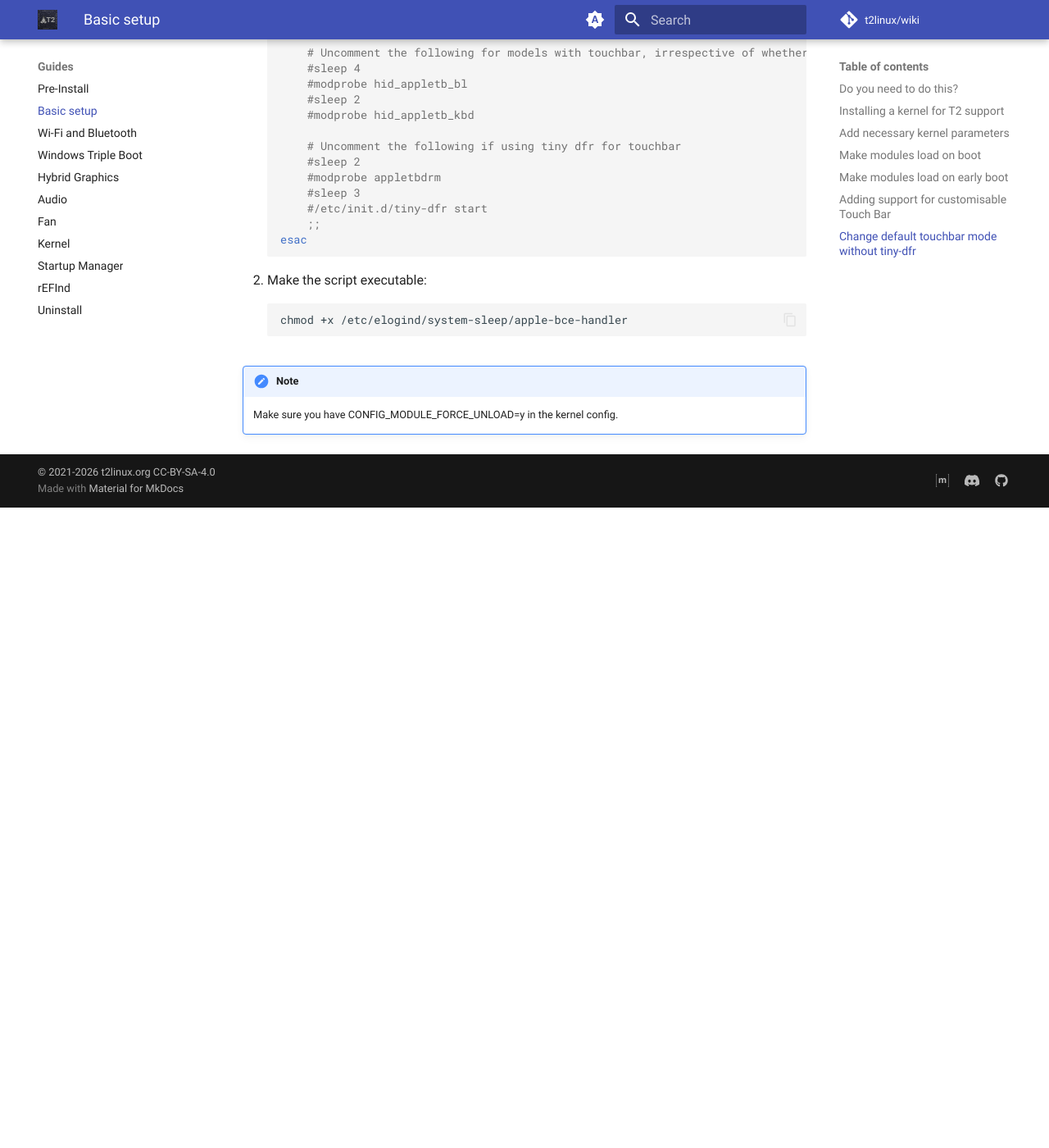
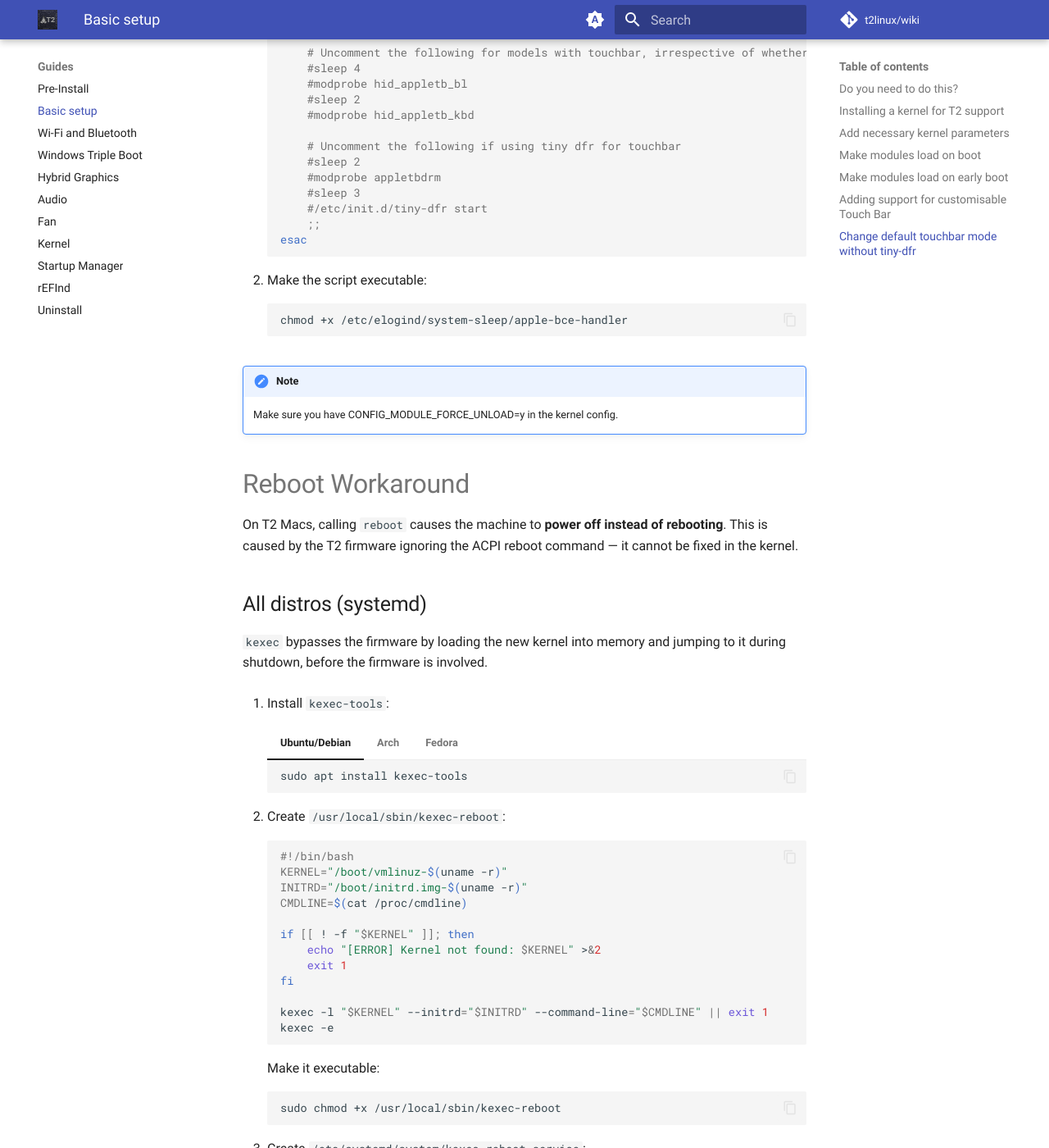
Before and after one commit to t2linux/wiki, an MkDocs documentation site: the page built from docs/guides/postinstall.md, in a window 1280 px wide and 1400 px high, scrolled down 7234 px. Shown: the whole window at 82% size. Built offline with MkDocs 1.6.1 and Material for MkDocs 9.7.7, drawn with Linux system fonts in a browser that asks for light colours; comment, search, counter and statistics services are not loaded; before the commit the page ends 7853 px from its top, so only the background shows below that; some of the changed text lies outside the part shown.

Commit message:
docs: add kexec reboot workaround for T2 Macs
T2 Macs power off instead of rebooting when reboot is called.
The T2 firmware ignores the ACPI reboot command. This documents
a kexec-based workaround that bypasses firmware by loading the
kernel into memory before shutdown sequence unmounts filesystems.

Critical detail: the systemd service must run Before=umount.target
or /boot is gone before the script can find the kernel.

````diff
--- a/docs/guides/postinstall.md
+++ b/docs/guides/postinstall.md
@@ -294,3 +294,75 @@ The script below includes all cases with commented sections. Uncomment the relev
 
 !!! note
     Make sure you have CONFIG_MODULE_FORCE_UNLOAD=y in the kernel config.
+
+# Reboot Workaround
+
+On T2 Macs, calling `reboot` causes the machine to **power off instead of rebooting**. This is caused by the T2 firmware ignoring the ACPI reboot command — it cannot be fixed in the kernel.
+
+## All distros (systemd)
+
+`kexec` bypasses the firmware by loading the new kernel into memory and jumping to it during shutdown, before the firmware is involved.
+
+1. Install `kexec-tools`:
+
+    === "Ubuntu/Debian"
+        ```sh
+        sudo apt install kexec-tools
+        ```
+    === "Arch"
+        ```sh
+        sudo pacman -S kexec-tools
+        ```
+    === "Fedora"
+        ```sh
+        sudo dnf install kexec-tools
+        ```
+
+2. Create `/usr/local/sbin/kexec-reboot`:
+
+    ```bash
+    #!/bin/bash
+    KERNEL="/boot/vmlinuz-$(uname -r)"
+    INITRD="/boot/initrd.img-$(uname -r)"
+    CMDLINE=$(cat /proc/cmdline)
+
+    if [[ ! -f "$KERNEL" ]]; then
+        echo "[ERROR] Kernel not found: $KERNEL" >&2
+        exit 1
+    fi
+
+    kexec -l "$KERNEL" --initrd="$INITRD" --command-line="$CMDLINE" || exit 1
+    kexec -e
+    ```
+
+    Make it executable:
+
+    ```sh
+    sudo chmod +x /usr/local/sbin/kexec-reboot
+    ```
+
+3. Create `/etc/systemd/system/kexec-reboot.service`:
+
+    ```ini
+    [Unit]
+    Description=Kexec reboot workaround for T2 Macs
+    DefaultDependencies=no
+    Before=umount.target systemd-reboot.service
+
+    [Service]
+    Type=oneshot
+    ExecStart=/usr/local/sbin/kexec-reboot
+
+    [Install]
+    WantedBy=reboot.target
+    ```
+
+    !!! warning
+        The service **must** have `Before=umount.target`. If placed after, `/boot` is already unmounted when the service runs and the kernel file cannot be found.
+
+4. Enable the service:
+
+    ```sh
+    sudo systemctl daemon-reload
+    sudo systemctl enable kexec-reboot.service
+    ```
````
